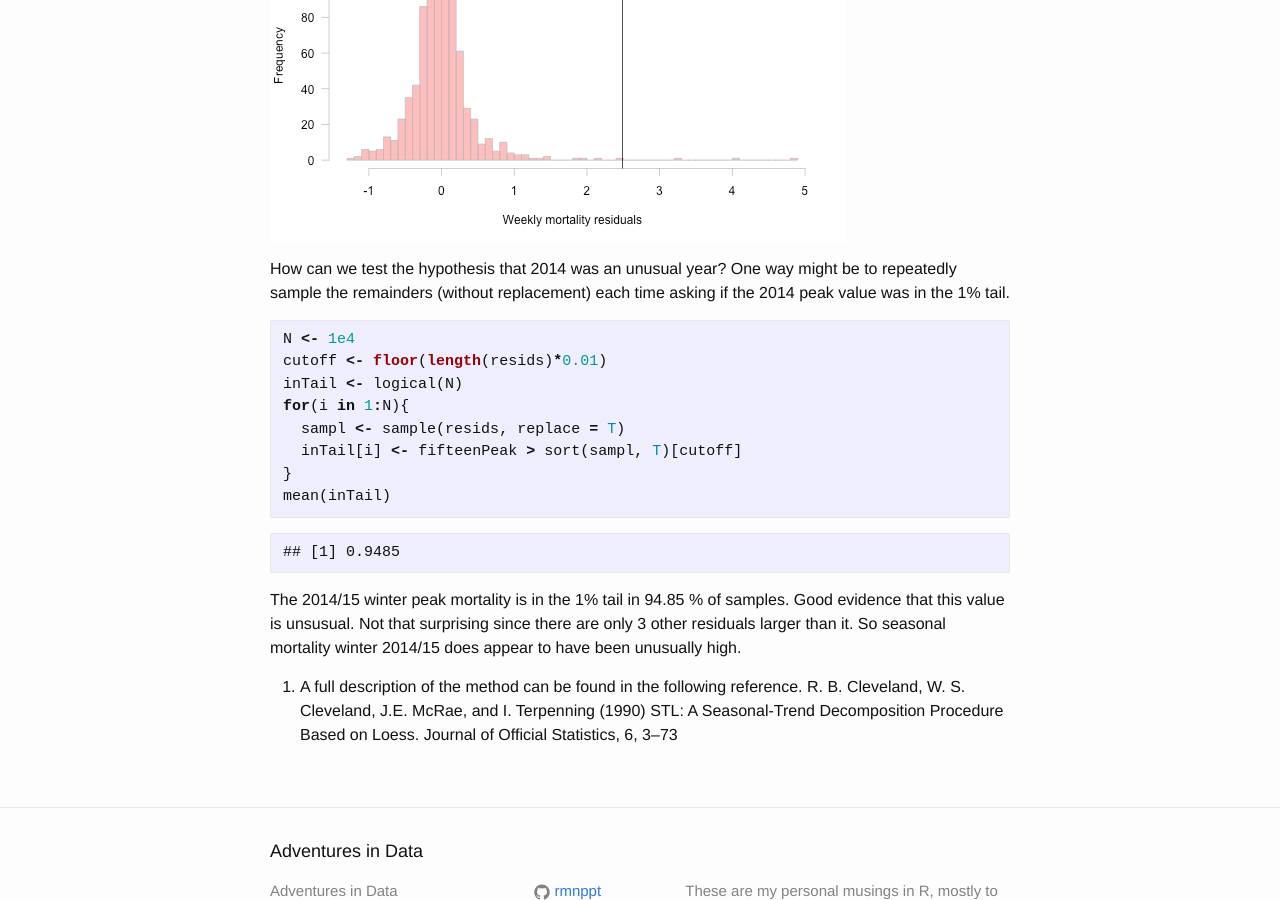
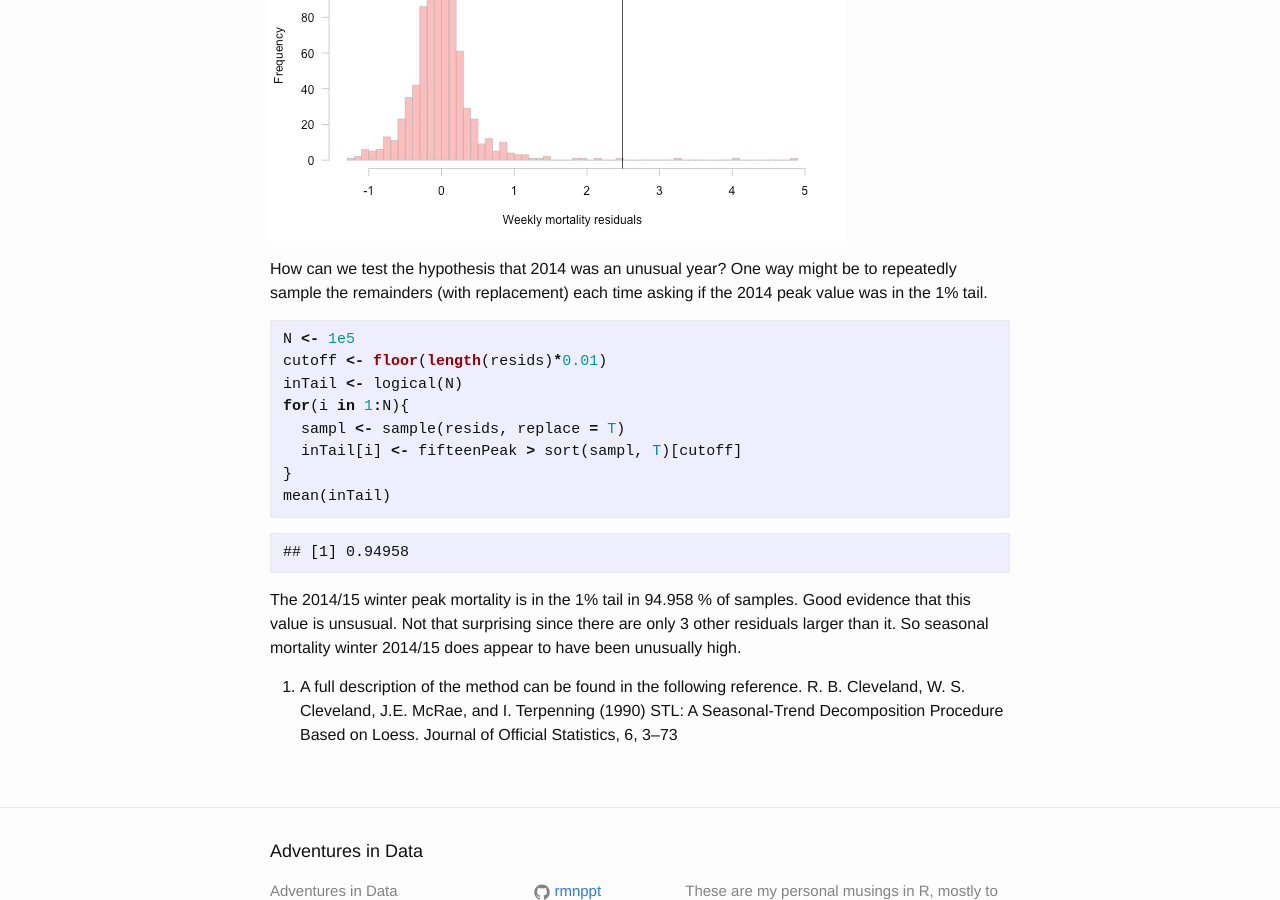
Before and after one commit to rmnppt/rmnppt.github.io, a Jekyll site: the page built from _posts/2015-12-11-STL-winterMortality.md, in a window 1280 px wide and 900 px high, scrolled down 2540 px. Built offline with Jekyll 4.4.1, drawn with Linux system fonts in a browser that asks for light colours; Markdown is read by kramdown in place of the engine named in the settings.

Commit message:
correction to STL blog on mortality

````diff
--- a/_posts/2015-12-11-STL-winterMortality.md
+++ b/_posts/2015-12-11-STL-winterMortality.md
@@ -99,11 +99,11 @@
 
 ![plot of chunk unnamed-chunk-5](/figure/source/2015-12-11-STL-winterMortality/unnamed-chunk-5-1.png)
 
-How can we test the hypothesis that 2014 was an unusual year? One way might be to repeatedly sample the remainders (without replacement) each time asking if the 2014 peak value was in the 1% tail.
+How can we test the hypothesis that 2014 was an unusual year? One way might be to repeatedly sample the remainders (with replacement) each time asking if the 2014 peak value was in the 1% tail.
 
 
 ```r
-N <- 1e4
+N <- 1e5
 cutoff <- floor(length(resids)*0.01)
 inTail <- logical(N)
 for(i in 1:N){
@@ -114,9 +114,9 @@
 ```
 
 ```
-## [1] 0.9485
+## [1] 0.94958
 ```
 
-The 2014/15 winter peak mortality is in the 1% tail in 94.85 % of samples. Good evidence that this value is unsusual. Not that surprising since there are only 3 other residuals larger than it. So seasonal mortality winter 2014/15 does appear to have been unusually high.
+The 2014/15 winter peak mortality is in the 1% tail in 94.958 % of samples. Good evidence that this value is unsusual. Not that surprising since there are only 3 other residuals larger than it. So seasonal mortality winter 2014/15 does appear to have been unusually high.
 
 1. A full description of the method can be found in the following reference. R. B. Cleveland, W. S. Cleveland, J.E. McRae, and I. Terpenning (1990) STL: A Seasonal-Trend Decomposition Procedure Based on Loess. Journal of Official Statistics, 6, 3–73
--- a/_source/2015-12-11-STL-winterMortality.Rmd
+++ b/_source/2015-12-11-STL-winterMortality.Rmd
@@ -69,10 +69,10 @@
 text(fifteenPeak, 100, "2014/15 winter\npeak value", pos = 4)
 ```
 
-How can we test the hypothesis that 2014 was an unusual year? One way might be to repeatedly sample the remainders (without replacement) each time asking if the 2014 peak value was in the 1% tail.
+How can we test the hypothesis that 2014 was an unusual year? One way might be to repeatedly sample the remainders (with replacement) each time asking if the 2014 peak value was in the 1% tail.
 
 ```{r}
-N <- 1e4
+N <- 1e5
 cutoff <- floor(length(resids)*0.01)
 inTail <- logical(N)
 for(i in 1:N){
````
